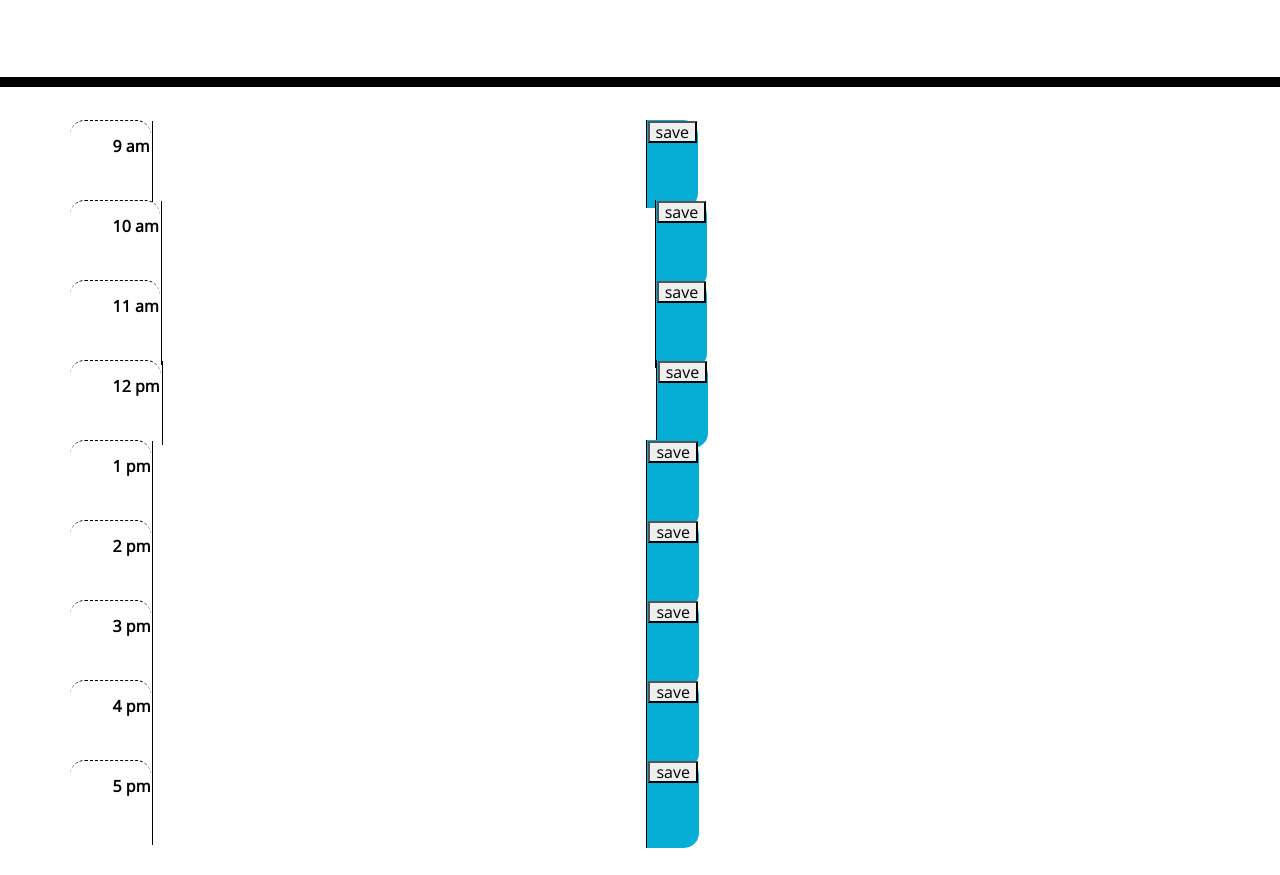
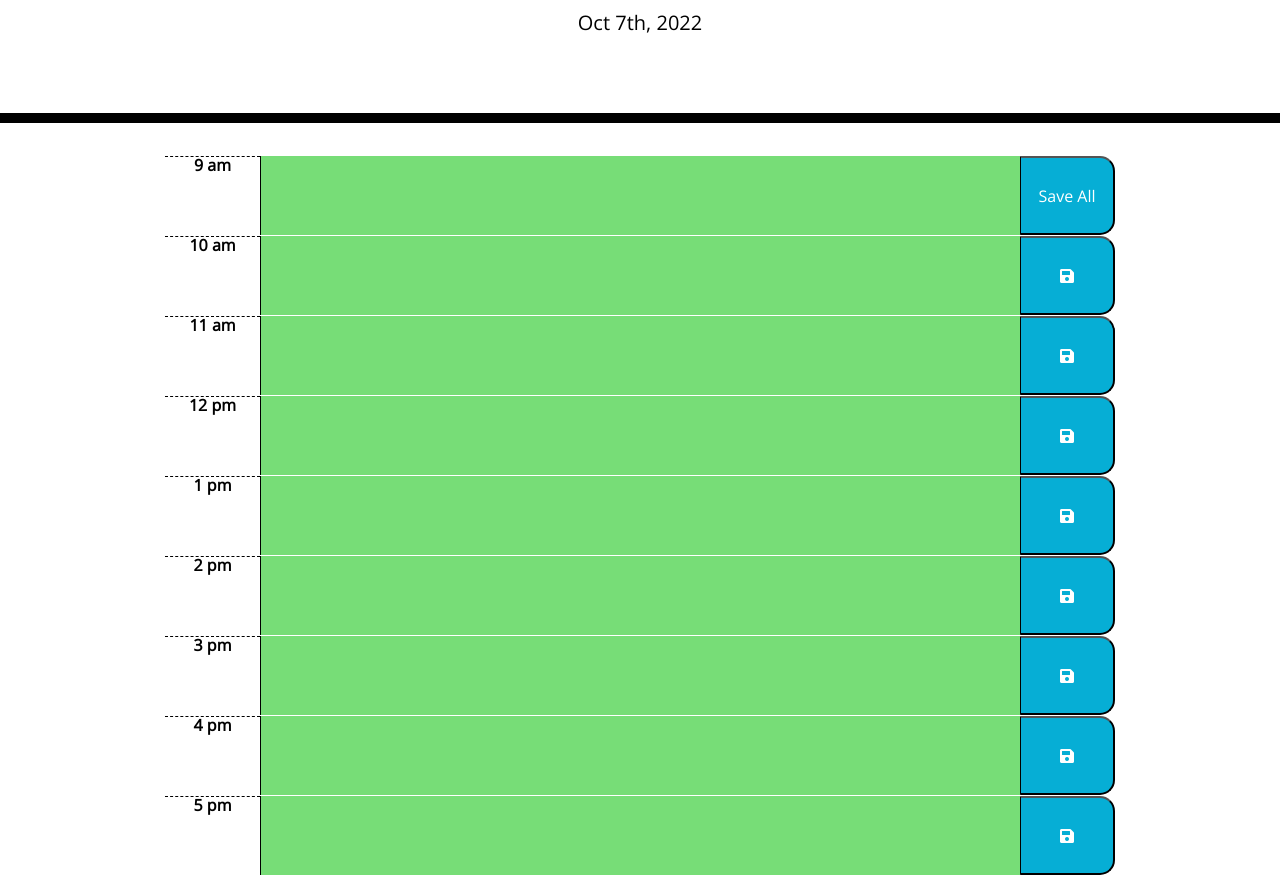
Before and after one commit to DianGigrich/Scheduler, a plain HTML site: page index.html in a window 1280 px wide. Shown: the part 181-1056 px from the top of the page. Before the commit the page ends 1029 px from the top, so only its background shows below. Drawn offline with nearby package versions, Linux system fonts and the light colour scheme.

Commit message:
calender works, save and recall sort of works

```diff
--- a/index.html
+++ b/index.html
@@ -9,7 +9,7 @@
   <link rel="stylesheet" href="https://use.fontawesome.com/releases/v5.8.1/css/all.css"
     integrity="sha384-50oBUHEmvpQ+1lW4y57PTFmhCaXp0ML5d60M1M7uH2+nqUivzIebhndOJK28anvf" crossorigin="anonymous" />
   <link href="https://fonts.googleapis.com/css?family=Open+Sans&display=swap" rel="stylesheet" />
-  <link rel="stylesheet" href="//code.jquery.com/ui/1.13.2/themes/base/jquery-ui.css">
+
   <link rel="stylesheet" href="style.css" />
   <title>Work Day Scheduler</title>
 </head>
@@ -21,75 +21,54 @@
     <p id="currentDay" class="lead"> </p>
   </header>
   <div class="container">
-    <table>
-      <tr class="row">
-        <th class="time-block hour">
-          <time datetime="0900"><strong>9 am</strong></time>
-        </th>
-        <td><textarea class="textOutput" id="textInput" name="textInput" rows="4" cols="50"> </textarea></td>
-        <td class="saveBtn"><button id="save">save</button></td>
-      </tr>
-      <tr class="row">
-        <th class="time-block hour">
-          <time datetime="1000"><strong>10 am</strong></time>
-        </th>
-        <td><textarea id="textInput" name="textInput" rows="4" cols="50"> </textarea></td>
-        <td class="saveBtn"><button id="save">save</button></td>
-      </tr>
-      <tr class="row">
-        <th class="time-block hour">
-          <time datetime="1100"><strong>11 am</strong></time>
-        </th>
-        <td><textarea id="textInput" name="textInput" rows="4" cols="50"> </textarea></td>
-        <td class="saveBtn"><button id="save">save</button></td>
-      </tr>
-      <tr class="row">
-        <th class="time-block hour">
-          <time datetime="1200"><strong>12 pm</strong></time>
-        </th>
-        <td><textarea id="textInput" name="textInput" rows="4" cols="50"> </textarea></td>
-        <td class="saveBtn"><button id="save">save</button></td>
-      </tr>
-      <tr class="row">
-        <th class="time-block hour">
-          <time datetime="1300"><strong>1 pm</strong></time>
-        </th>
-        <td><textarea id="textInput" name="textInput" rows="4" cols="50"> </textarea></td>
-        <td class="saveBtn"><button id="save">save</button></td>
-      </tr>
-      <tr class="row">
-        <th class="time-block hour">
-          <time datetime="1400"><strong>2 pm</strong></time>
-        </th>
-        <td><textarea id="textInput" name="textInput" rows="4" cols="50"> </textarea></td>
-        <td class="saveBtn"><button id="save">save</button></td>
-      </tr>
-      <tr class="row">
-        <th class="time-block hour">
-          <time datetime=0900><strong>3 pm</strong></time>
-        </th>
-        <td><textarea id="textInput" name="textInput" rows="4" cols="50"> </textarea></td>
-        <td class="saveBtn"><button id="save">save</button></td>
-      </tr>
-      <tr class="row">
-        <th class="time-block hour">
-          <time datetime=0900><strong>4 pm</strong></time>
-        </th>
-        <td><textarea id="textInput" name="textInput" rows="4" cols="50"> </textarea></td>
-        <td class="saveBtn"><button id="save">save</button></td>
-      </tr>
-      <tr class="row">
-        <th class="time-block hour">
-          <time datetime=0900><strong>5 pm</strong></time>
-        </th>
-        <td><textarea id="textInput" name="textInput" rows="4" cols="50"> </textarea></td>
-        <td class="saveBtn"><button id="save">save</button></td>
-      </tr>
-
+      <div class="row time-block">
+        <time class="hour col-1"><strong>9 am</strong></time>
+        <textarea class="past col-8" id="textInput1" name="textInput"> </textarea>
+        <button class="saveBtn col-1" id="save">Save All</button>
+      </div>
+      <div class="row time-block">
+        <time class="hour col-1"><strong>10 am</strong></time>
+        <textarea class="past col-8" id="textInput2" name="textInput"> </textarea>
+        <button class="saveBtn col-1" id="save"><i class="fa fa-save"></i></button>
+      </div>
+      <div class="row time-block">
+        <time class="hour col-1"><strong>11 am</strong></time>
+        <textarea class="past col-8" id="textInput3" name="textInput"> </textarea>
+        <button class="saveBtn col-1" id="save"><i class="fa fa-save"></i></button>
+      </div>
+      <div class="row time-block">
+        <time class="hour col-1"><strong>12 pm</strong></time>
+        <textarea class="past col-8" id="textInput4" name="textInput"> </textarea>
+        <button class="saveBtn col-1" id="save"><i class="fa fa-save"></i></button>
+      </div>
+      <div class="row time-block">
+        <time class="hour col-1"><strong>1 pm</strong></time>
+        <textarea class="past col-8" id="textInput5" name="textInput"> </textarea>
+        <button class="saveBtn col-1" id="save"><i class="fa fa-save"></i></button>
+      </div>
+      <div class="row time-block">
+        <time class="hour col-1"><strong>2 pm</strong></time>
+        <textarea class="past col-8" id="textInput6" name="textInput"> </textarea>
+        <button class="saveBtn col-1" id="save"><i class="fa fa-save"></i></button>
+      </div>
+      <div class="row time-block">
+        <time class="hour col-1"><strong>3 pm</strong></time>
+        <textarea class="past col-8" id="textInput7" name="textInput"> </textarea>
+        <button class="saveBtn col-1" id="save"><i class="fa fa-save"></i></button>
+      </div>
+      <div class="row time-block">
+        <time class="hour col-1"><strong>4 pm</strong></time>
+        <textarea class="past col-8" id="textInput8" name="textInput"> </textarea>
+        <button class="saveBtn col-1" id="save"><i class="fa fa-save"></i></button>
+      </div>
+      <div class="row time-block">
+        <time class="hour col-1"><strong>5 pm</strong></time>
+        <textarea class="past col-8" id="textInput9" name="textInput"> </textarea>
+        <button class="saveBtn col-1" id="save"><i class="fa fa-save"></i></button>
+      </div>
   </div>
   </div>
   <script src="https://cdnjs.cloudflare.com/ajax/libs/jquery/3.2.1/jquery.min.js"></script>
-  <script src="https://code.jquery.com/ui/1.13.2/jquery-ui.js"></script>
   <script src="https://cdnjs.cloudflare.com/ajax/libs/moment.js/2.24.0/moment.min.js"></script>
   <script src="/script.js"></script>
 
--- a/script.js
+++ b/script.js
@@ -1,54 +1,130 @@
+var save = document.querySelector(".saveBtn")
+
 
 //   TIME OF DAY
-var timeCal = $("time")
+var inputrow = [
+    "#textInput1",
+    "#textInput2",
+    "#textInput3",
+    "#textInput4",
+    "#textInput5",
+    "#textInput6",
+    "#textInput7",
+    "#textInput8",
+    "#textInput9"
+]
 
-for (var i = 0; i < timeCal.length; i++) {
-    var setTime =
-    setTime = timeCal[i] + (0900)+1
-    timeCal.setHours(setTime)
+
+console.log(inputrow, "aftervariable")
+
+function colors() {
+    for (var i = 0; i <= inputrow.length; i++) {
+
+        var currentHour = parseInt(moment().format("H"))
+        // var currentHour = moment().hours();
+        var hourCompare = parseInt(moment(9+i, "H").format("H"));
+
+        console.log(currentHour, "current hour")
+
+        if (currentHour < hourCompare) {
+            $(inputrow[i]).addClass("future")
+           console.log( "greater")
+        }
+        else if (currentHour == hourCompare) {
+            $(inputrow[i]).addClass("present")
+
+        }
+    }
 }
 
-console.log(timeCal)
-function displayTime () {
+// TODAY'S TIME
+function displayTime() {
     let today = moment().format("MMM Do, YYYY")
     $("#currentDay").text(today)
     console.log(today)
-  }
+}
 
-  setInterval (displayTime, 1000)
+setInterval(displayTime, 1000)
+
+colors()
 
 
-//   COLOR FOR PASSING OF DAY
-  function colorBlock () {
-    let currentTime = moment().hours()
-    console.log(currentTime)
-    while (currentTime > timeCal) {
-        $('#${timeCal}').addClass("past")
-    }
-  }
 
-  colorBlock()
+//   SAVE TO LOCAL STORAGE
+save.addEventListener("click", saveContent)
 
-//   save to local storage
-// var textInput = document.querySelector(".textInput");
-// var textOutput = document.querySelector(".textOutput")
-// var save = document.querySelector("#save")
-//         var textArray = JSON.parse(localStorage.getItem("textArray"));
+// 9am
+var ti1 = document.querySelector("#textInput1");
 
-    // var save = )
-// save.addEventListener("click", updateOutput)
-//       textOutput.textContent = localStorage.getItem('content')
-//       textInput.value = localStorage.getItem('content')
+ti1.textContent = localStorage.getItem('9am')
 
-// function updateOutput() {
-//     localStorage.setItem('content', textInput.value);
+ti1.value = localStorage.getItem('9am')
 
-//     textOutput.textContent = textInput.value;
-// }
-//         if (textArray === null) {
-//             textArray = [];
-//         }
+// 10am
+var ti2 = document.querySelector("#textInput2");
 
-// console.log(textInput)
+ti2.textContent = localStorage.getItem('10am')
 
-// localStorage.setItem("activity", JSON.stringify(textInput));
+ti2.value = localStorage.getItem('10am')
+
+// 11am
+var ti3 = document.querySelector("#textInput3");
+
+ti3.textContent = localStorage.getItem('11am')
+
+ti3.value.value = localStorage.getItem('11am')
+// 12pm
+var ti4 = document.querySelector("#textInput4");
+
+ti4.textContent = localStorage.getItem('12pm')
+
+ti4.value = localStorage.getItem('12pm')
+// 1pm
+var ti5 = document.querySelector("#textInput5");
+
+ti5.textContent = localStorage.getItem('1pm')
+
+ti5.value = localStorage.getItem('1pm')
+// 2pm
+var ti6 = document.querySelector("#textInput6");
+
+ti6.textContent = localStorage.getItem('2pm')
+
+ti6.value = localStorage.getItem('12pm')
+// 3pm
+var ti7 = document.querySelector("#textInput7");
+
+ti7.textContent = localStorage.getItem('3pm')
+
+ti7.value = localStorage.getItem('3pm')
+// 4pm
+var ti8 = document.querySelector("#textInput8");
+
+ti8.textContent = localStorage.getItem('4pm')
+
+ti8.value = localStorage.getItem('4pm')
+// 5pm
+var ti9 = document.querySelector("#textInput9");
+
+ti9.textContent = localStorage.getItem('5pm')
+
+ti9.value = localStorage.getItem('5pm')
+
+
+
+
+
+function saveContent(event) {
+    event.defaultPrevented
+
+    localStorage.setItem('9am', ti1.value)
+    localStorage.setItem('10am', ti2.value)
+    localStorage.setItem('11am', ti3.value)
+    localStorage.setItem('12pm', ti4.value)
+    localStorage.setItem('1pm', ti5.value)
+    localStorage.setItem('2pm', ti6.value)
+    localStorage.setItem('3pm', ti7.value)
+    localStorage.setItem('4pm', ti8.value)
+    localStorage.setItem('5pm', ti9.value)
+
+}
--- a/style.css
+++ b/style.css
@@ -21,6 +21,7 @@ textarea {
   border-bottom: 10px solid black;
 }
 
+
 .description {
   white-space: pre-wrap;
 }
@@ -31,6 +32,7 @@ textarea {
 }
 
 .row {
+  justify-content:center;
   white-space: pre-wrap;
   height: 80px;
   border-top: 1px solid white;
```
